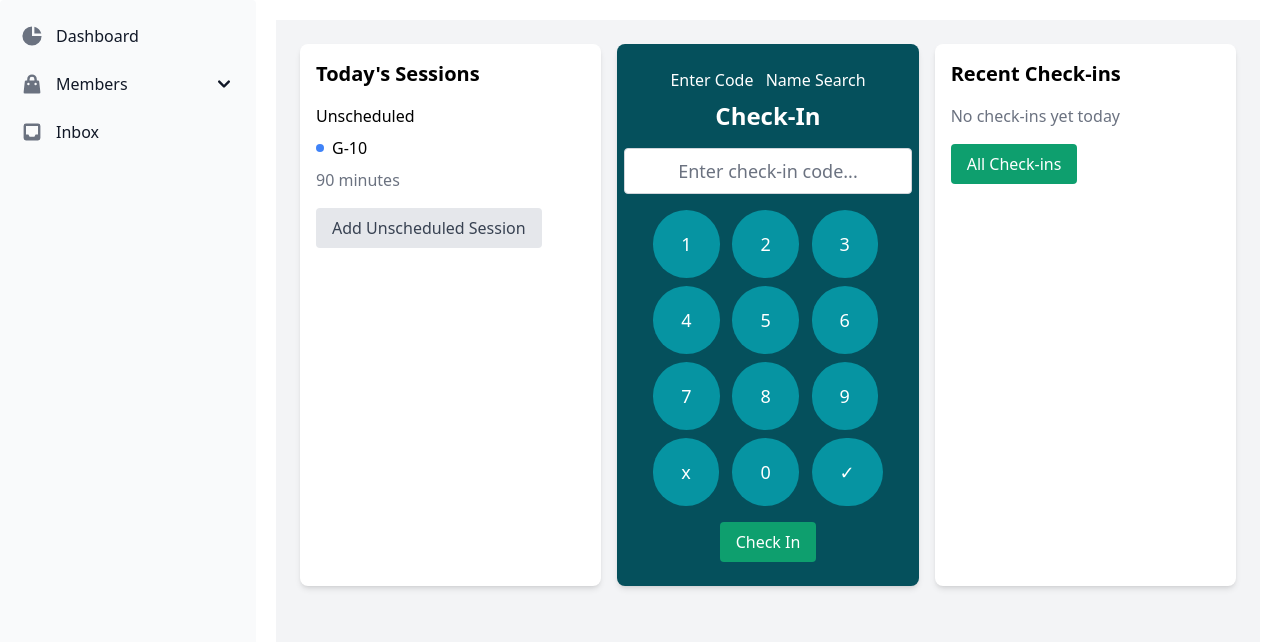
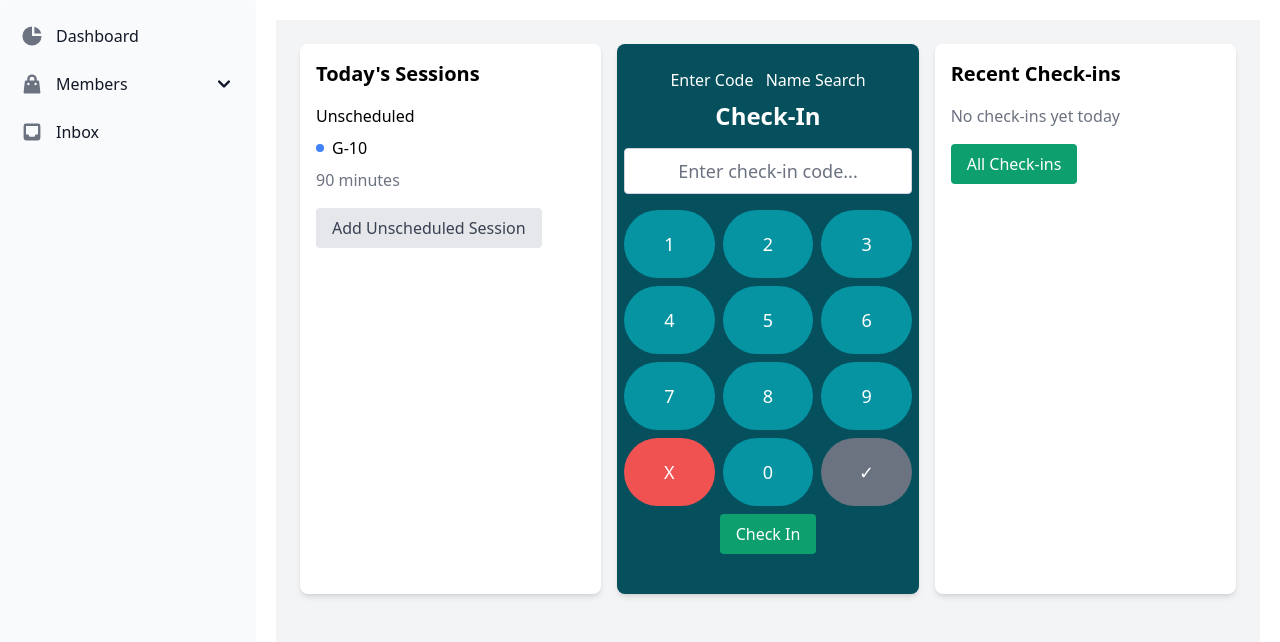
Before and after one commit to AbdulloxOrifjonov/gym_rat, a React (Create React App) app: page /owner/checkIn in a window 1280 px wide. Shown: the top 642 px of the page. Built offline with nearby package versions, Linux system fonts and the light colour scheme.

Commit message:
new checkin

```diff
--- a/src/Pages/common/CheckIn.jsx
+++ b/src/Pages/common/CheckIn.jsx
@@ -4,9 +4,14 @@ import React, { useState } from "react";
 
 function CheckIn() {
   const [inputValue, setInputValue] = useState("");
+  const [table, setTable] = useState(0);
 
   const handleClick = (number) => {
     setInputValue((prevValue) => prevValue + number);
+  };
+
+  const handleClear = () => {
+    setInputValue("");
   };
 
   return (
@@ -26,44 +31,80 @@ function CheckIn() {
           </button>
         </div>
 
-        <div className="bg-teal-800 p-6  rounded-lg shadow-md flex flex-col items-center justify-center">
+        <div className="bg-teal-800 p-6 rounded-lg shadow-md flex flex-col items-center justify-center">
           <h1>
-            <span className="text-white cursor-pointer hover:text-teal-300 hover:underline">
+            <button
+              onClick={() => setTable(0)}
+              className="text-white cursor-pointer hover:text-teal-300 hover:underline"
+            >
               Enter Code
-            </span>{" "}
-            <span className="text-white hover:text-teal-300 hover:underline ml-2">Name Search</span>
+            </button>{" "}
+            <button
+              onClick={() => setTable(1)}
+              className="text-white hover:text-teal-300 hover:underline ml-2"
+            >
+              Name Search
+            </button>
           </h1>
           <h2 className="text-2xl mt-2 font-semibold text-white mb-4">Check-In</h2>
+
+          {table === 0 ? (
+            <div>
               <input
                 type="text"
                 value={inputValue}
-            readOnly
+                onChange={(e) => setInputValue(e.target.value)}
                 placeholder="Enter check-in code..."
                 className="text-lg p-2 w-72 text-center border border-gray-300 rounded"
               />
               <div className="grid grid-cols-3 gap-2 mb-4 mt-4">
-            {[1, 2, 3, 4, 5, 6, 7, 8, 9, "x", 0, "✓"]?.map((number, index) => (
-              <div key={index}>
+                {Array.from({ length: 9 }, (_, i) => (
                   <button
-                  key={index}
-                  onClick={() => handleClick(number)}
-                  className="bg-teal-500 px-7 py-5 text-white rounded-full text-lg"
+                    key={i + 1}
+                    onClick={() => handleClick((i + 1).toString())}
+                    className="bg-teal-500 py-5 text-white rounded-full text-lg"
                   >
-                  {number}
+                    {i + 1}
                   </button>
-              </div>
                 ))}
-          </div>
+                <button
+                  onClick={handleClear}
+                  className="bg-red-500 py-5 text-white rounded-full text-lg"
+                >
+                  X
+                </button>
+                <button
+                  onClick={() => handleClick("0")}
+                  className="bg-teal-500 py-5 text-white rounded-full text-lg"
+                >
+                  0
+                </button>
+                <button className="bg-gray-500 py-5 text-white rounded-full text-lg">✓</button>
+                <div className="text-center justify-center items-center col-span-3">
                   <button className="bg-green-500 text-white px-4 py-2 rounded">Check In</button>
                 </div>
-
+              </div>
+            </div>
+          ) : (
+            <div>
+              <input
+                type="text"
+                placeholder="Enter Name Search"
+                className="text-lg p-2 w-72 text-center border border-gray-300 rounded"
+              />
+              <button className="bg-green-500 text-white px-4 py-2 rounded">Check In</button>
+            </div>
+          )}
+        </div>
         <div className="bg-white p-4 rounded-lg shadow-md">
           <h2 className="text-xl font-semibold mb-4">Recent Check-ins</h2>
           <p className="text-gray-500">No check-ins yet today</p>
+
           <button className="mt-4 bg-green-500 text-white px-4 py-2 rounded">All Check-ins</button>
         </div>
       </div>
     </div>
   );
 }
+
 export default CheckIn;
```
Lines whose indentation alone changed are shown as unchanged.
